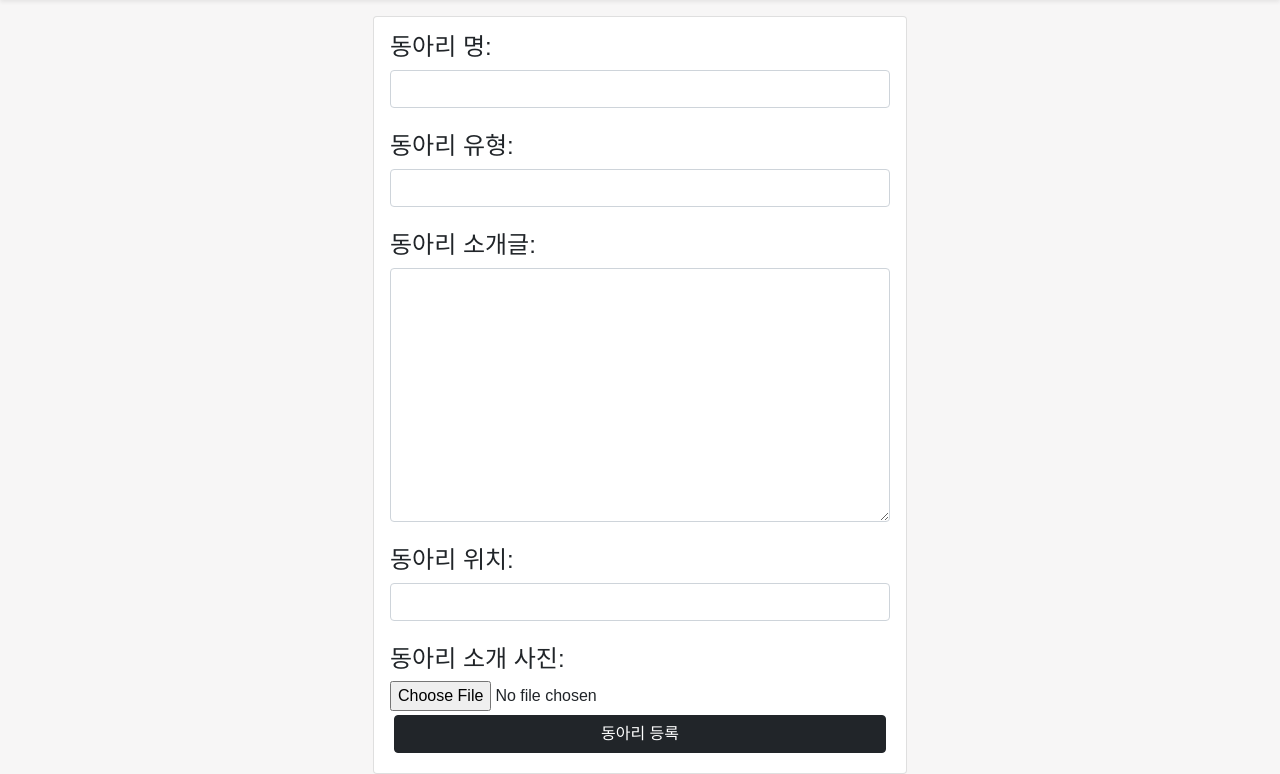
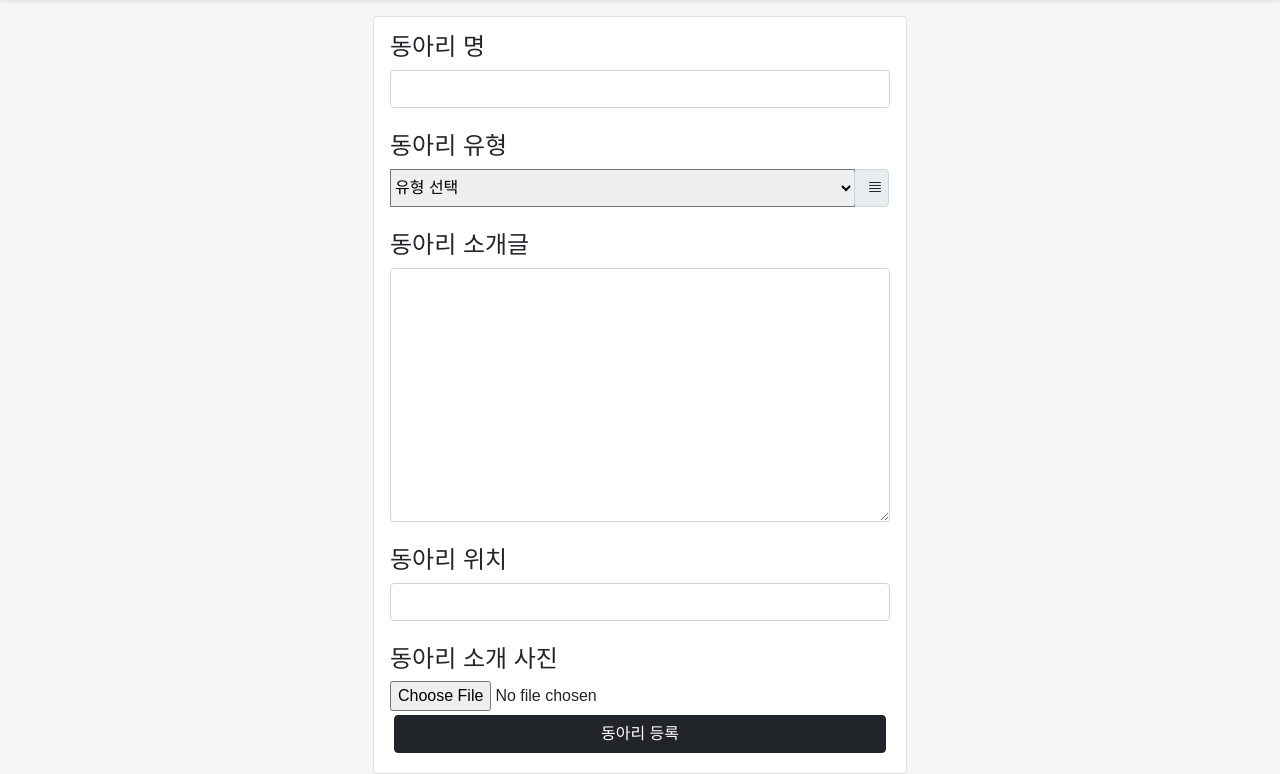
Before and after one commit to chakunyoung/mjuclub, a Django app: template app_club/templates/club_signup.html in a window 1280 px wide. Shown: the part 58-832 px from the top of the page. Run offline with Django 3.2, Linux system fonts and the light colour scheme; the template is opened without the code that fills it, so the values that code supplies are empty.

Commit message:
동아리 유형 option으로 수정

```diff
--- a/app_club/templates/club_signup.html
+++ b/app_club/templates/club_signup.html
@@ -6,19 +6,44 @@
         <div class="card p-3">
             <form action="{% url 'club:club_signup' %}" enctype="multipart/form-data" method="POST">
                 {% csrf_token %}
-                <h4>동아리 명: </h4>
+                <h4>동아리 명 </h4>
                 <input type="text" class="form-control" name="club_name">
                 <br>
-                <h4>동아리 유형: </h4>
-                <input type="text" class="form-control" name="club_info">
+                <h4>동아리 유형 </h4>
+                {#                <input type="text" class="form-control" name="club_info">#}
+                <div class="input-group" style="width: 100%" >
+                    <select class="custom-select" id="inputGroupSelect02" name="club_info" style="width: 93%">
+                        <option selected>유형 선택</option>
+                        <option value="운동">운동</option>
+                        <option value="사진">사진</option>
+                        <option value="영상">영상</option>
+                        <option value="봉사">봉사</option>
+                        <option value="음악">음악</option>
+                        <option value="여행">여행</option>
+                        <option value="종교">종교</option>
+                        <option value="친목">친목</option>
+                        <option value="예술">예술</option>
+                        <option value="어학">어학</option>
+                        <option value="공부">공부</option>
+                        <option value="교육">교육</option>
+                        <option value="문화">문화</option>
+                        <option value="토론">토론</option>
+                        <option value="레저">레저</option>
+                        <option value="기타">기타</option>
+                    </select>
+                    <div class="input-group-append"  style="width: 7%">
+                        <label class="input-group-text" for="inputGroupSelect02"><i class="bi bi-justify"></i></label>
+                    </div>
+                </div>
+
                 <br>
-                <h4>동아리 소개글: </h4>
+                <h4>동아리 소개글 </h4>
                 <textarea name="club_contents" class="form-control" rows="10" cols="80"></textarea>
                 <br>
-                <h4>동아리 위치: </h4>
+                <h4>동아리 위치 </h4>
                 <input type="text" class="form-control" name="club_loc">
                 <br>
-                <h4>동아리 소개 사진: </h4>
+                <h4>동아리 소개 사진 </h4>
                 <input type="file" name="club_images" accept="image/*">
                 <br>
 
--- a/app_match/templates/match.html
+++ b/app_match/templates/match.html
@@ -69,7 +69,7 @@
                 <div class="card p-3">
                     <form action="{% url 'match:match_result' %}" method="POST">
                         {% csrf_token %}
-                        <div class="btn btn-match2" style="width: 30%">개방성</div>
+                        <div class="btn btn-match2" style="width: 30%;">개방성</div>
                         <div class="range" >
                             <input type="range" class="form-range" name="feature0" id="customRange1" min="1" max="7" step="0.5" style="height: 1px"/>
                             <div class="d-flex justify-content-between " style="height: 7px"> <small class="text-muted">1</small><small class="text-muted">2</small><small class="text-muted">3</small><small class="text-muted">4</small> <small class="text-muted">5</small><small class="text-muted">6</small><small class="text-muted">7</small></div>
```
Also changed, not shown: app_club/templates/club_update.html (+29 -6 lines), app_match/templates/match_result.html (+11 -0 lines), media/images/club/haha.png (added).
